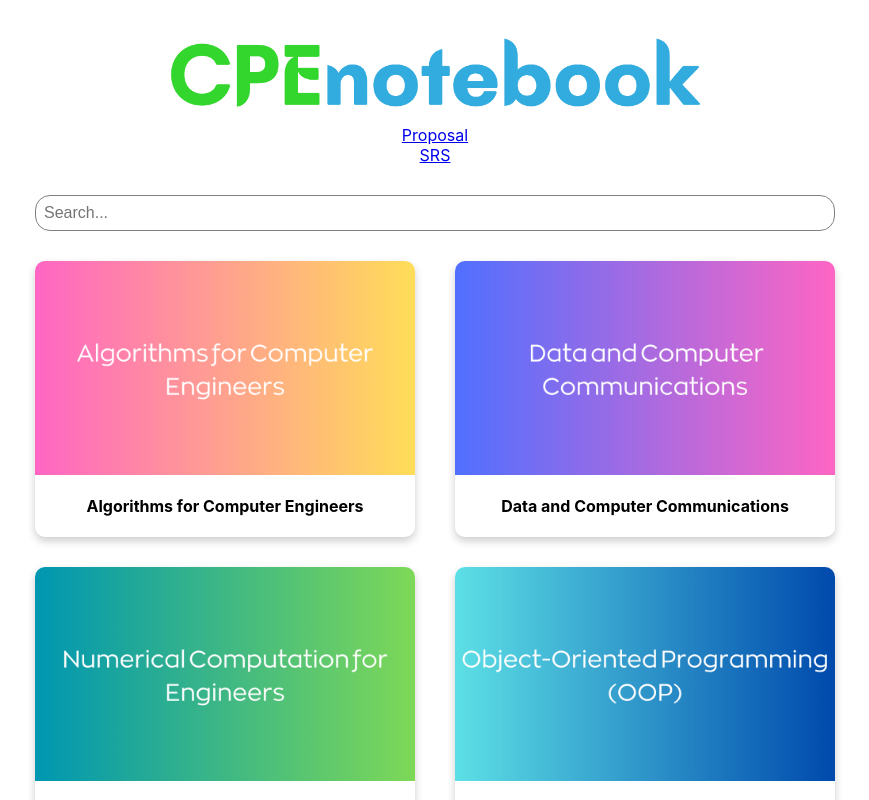
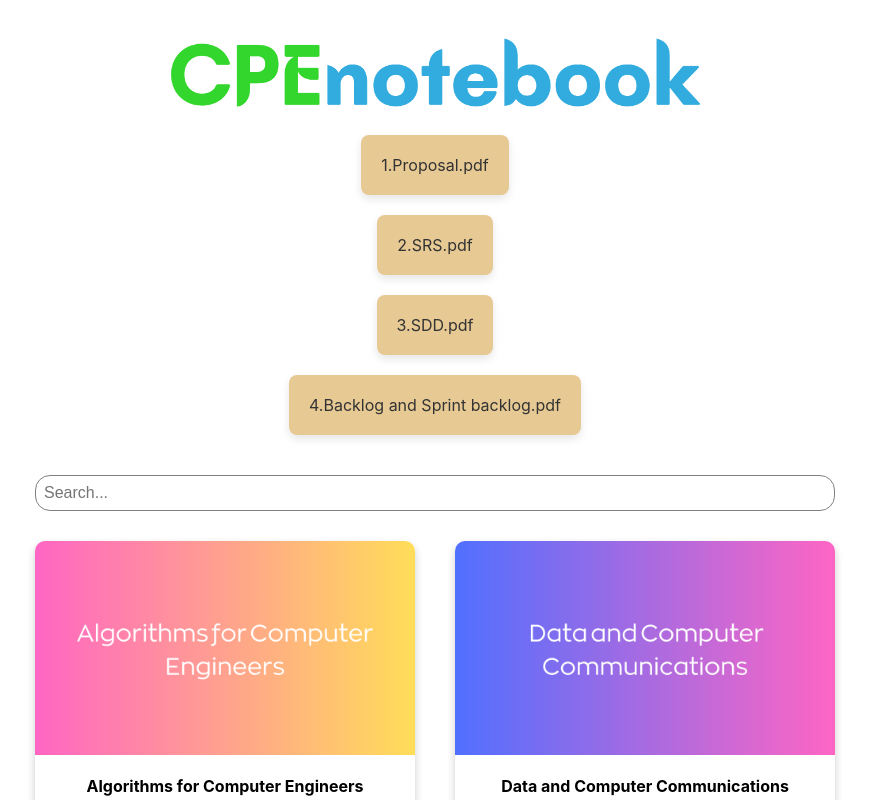
Before and after one commit to tahhh2234/CPEnotebook, a React (Create React App) app in the folder cpe-notebook/: page / in a window 1280 px wide. Shown: the top 800 px of the page, without its empty margins (205-1074 px from the left). Built offline with nearby package versions, Linux system fonts and the light colour scheme.

Commit message:
sdd and backlog uploaded

```diff
--- a/cpe-notebook/src/App.css
+++ b/cpe-notebook/src/App.css
@@ -19,3 +19,32 @@
   display: flex;
   justify-content: center;
 }
+
+.pdf-links{
+  display: flex;
+  flex-direction: column;
+  align-items: center;
+}
+
+.pdf-link {
+  background-color: #e7c994;
+  border-radius: 8px;
+  box-shadow: 0 4px 8px rgba(0, 0, 0, 0.1);
+  padding: 20px;
+  margin: 10px auto;
+  transition: box-shadow 0.3s ease-in-out;
+
+}
+
+.pdf-link:hover {
+  box-shadow: 0 8px 16px rgba(0, 0, 0, 0.2);
+}
+
+.pdf-file-link {
+  text-decoration: none;
+  color: #333;
+}
+
+.pdf-file-link:hover {
+  text-decoration: underline;
+}
--- a/cpe-notebook/src/App.js
+++ b/cpe-notebook/src/App.js
@@ -48,20 +48,48 @@ function App() {
   return (
     <div>
       <AppHeader />
+      <div className="pdf-links">
+      <div className="pdf-link">
           <a
             href={process.env.PUBLIC_URL + "software_engineer_proposal.pdf"}
-        target="blank"
-        className="pdf-file"
+            target="_blank"
+            rel="noopener noreferrer"
+            className="pdf-file-link"
           >
-        Proposal
+            1.Proposal.pdf
           </a>
+        </div>
+        <div className="pdf-link">
           <a
             href={process.env.PUBLIC_URL + "SRS.pdf"}
-        target="blank"
-        className="pdf-file"
+            target="_blank"
+            rel="noopener noreferrer"
+            className="pdf-file-link"
           >
-        SRS
+            2.SRS.pdf
           </a>
+        </div>
+      <div className="pdf-link">
+          <a
+            href={process.env.PUBLIC_URL + "SDD.pdf"}
+            target="_blank"
+            rel="noopener noreferrer"
+            className="pdf-file-link"
+          >
+            3.SDD.pdf
+          </a>
+        </div>
+        <div className="pdf-link">
+          <a
+            href={process.env.PUBLIC_URL + "Backlog and Sprint backlog.pdf"}
+            target="_blank"
+            rel="noopener noreferrer"
+            className="pdf-file-link"
+          >
+            4.Backlog and Sprint backlog.pdf
+          </a>
+        </div>
+        </div>
       <section className="app-section">
         <div className="app-container">
           <AppSearch value={searchText} onValueChange={setSearchText} />
```
Also changed, not shown: 2 other files (tests, documents, lock files or other folders). Lines whose indentation alone changed are shown as unchanged.
